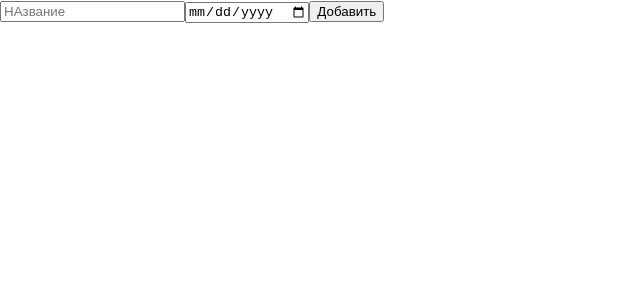
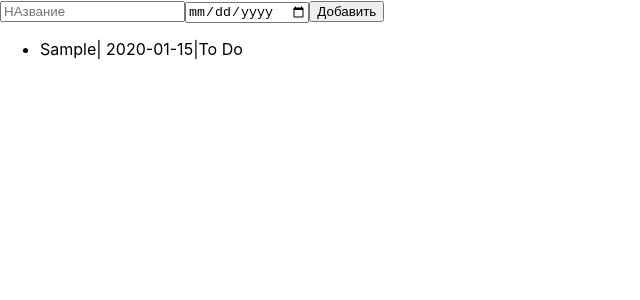
Before and after one commit to ovivavty-sketch/web5, a React (Create React App) app: page / in a window 1280 px wide. Both pictures are taken after typing "Sample", "2020-01-15" into the empty fields and a click on the button "Добавить". Shown: the top 300 px of the page, without its empty margins (0-640 px from the left). Built offline with nearby package versions, Linux system fonts and the light colour scheme.

Commit message:
список задач вывод

```diff
--- a/src/App.js
+++ b/src/App.js
@@ -26,6 +26,12 @@ function App() {
      <input type="date" value={date} onChange={(e) => setDate(e.target.value)} />
      <button onClick={addTask} >Добавить</button>
 
+    <ul>
+      {tasks.map((task)=>(
+        <li key ={task.id}> {task.name}| {task.date}|{task.status}</li>
+      )
+    )}
+    </ul>
 
   </div>);
 }
```
